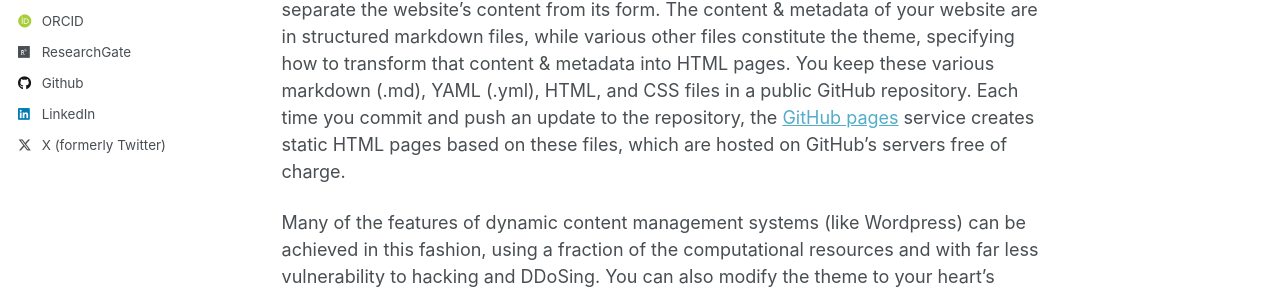
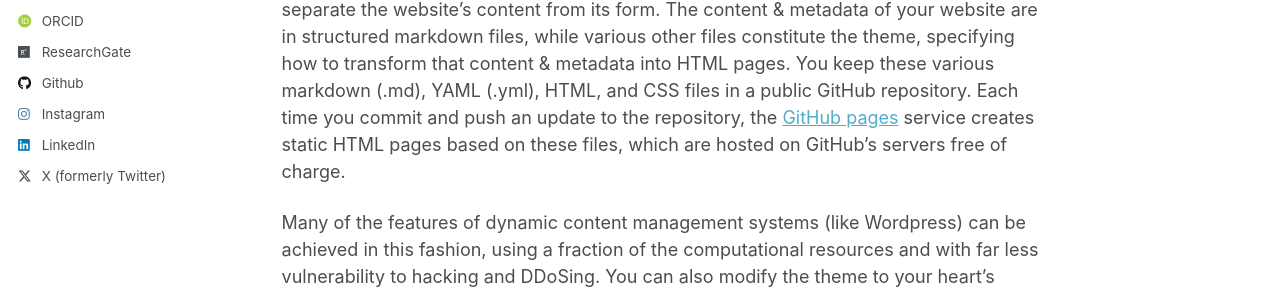
Before and after one commit to neurodidi/neurodidi.github.io, a Jekyll site: the page built from _pages/about.md, in a window 1280 px wide. Shown: the part 520-814 px from the top of the page. Built offline with Jekyll 4.4.1, drawn with Linux system fonts in a browser that asks for light colours; some web fonts are replaced.

Commit message:
Update _config.yml

```diff
--- a/_config.yml
+++ b/_config.yml
@@ -55,7 +55,7 @@ author:
   goodreads        : # Username
   google_plus      : # Username
   keybase          : # Username
-  Instagram        : "neuro_didi"
+  instagram        : "neuro_didi"
   lastfm           : # Username
   linkedin         : "didi-ramsaran-chin-5855a51a0/"
   mastodon         : # URL
```
